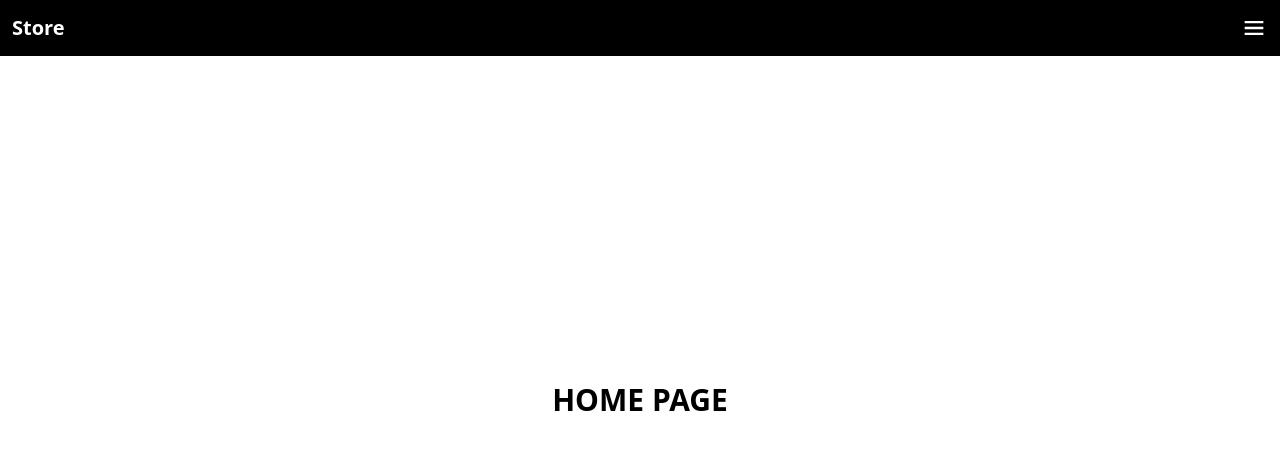
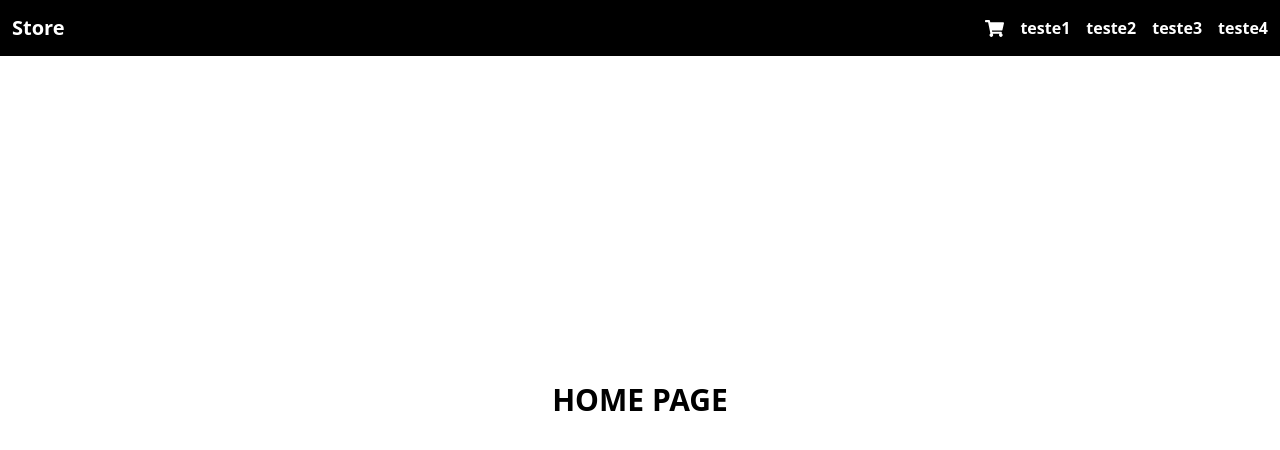
Before and after one commit to Nicolas2Primo/WebStore, a React (Vite) app: page / in a window 1280 px wide. Shown: the top 450 px of the page. Built offline with nearby package versions, Linux system fonts and the light colour scheme.

Commit message:
some changes  in navbar

```diff
--- a/src/components/NavBar.jsx
+++ b/src/components/NavBar.jsx
@@ -1,11 +1,30 @@
-import React from "react";
+import React, { useState } from "react";
 import { BiMenu } from "react-icons/bi";
+import { FaShoppingCart } from "react-icons/fa";
 
 const Navbar = () => {
+  const [menuItem, setMenuItem] = useState([
+    { nome: "teste1" },
+    { nome: "teste2" },
+    { nome: "teste3" },
+    { nome: "teste4" },
+  ]);
+
   return (
     <nav className="fixed w-full h-14 flex items-center justify-between bg-black text-white px-3 py-1">
       <span className=" text-xl text-center font-bold">Store</span>
-      <BiMenu color="white" size={28}></BiMenu>
+      <div className="flex gap-4 items-center justify-center">
+        <FaShoppingCart size={19} />
+        <BiMenu color="white" size={28} className=" md:hidden"></BiMenu>
+        {menuItem.map((item, index) => (
+          <button
+            className="text-md text-center font-semibold hidden md:block"
+            key={index}
+          >
+            {item.nome}
+          </button>
+        ))}
+      </div>
     </nav>
   );
 };
```
